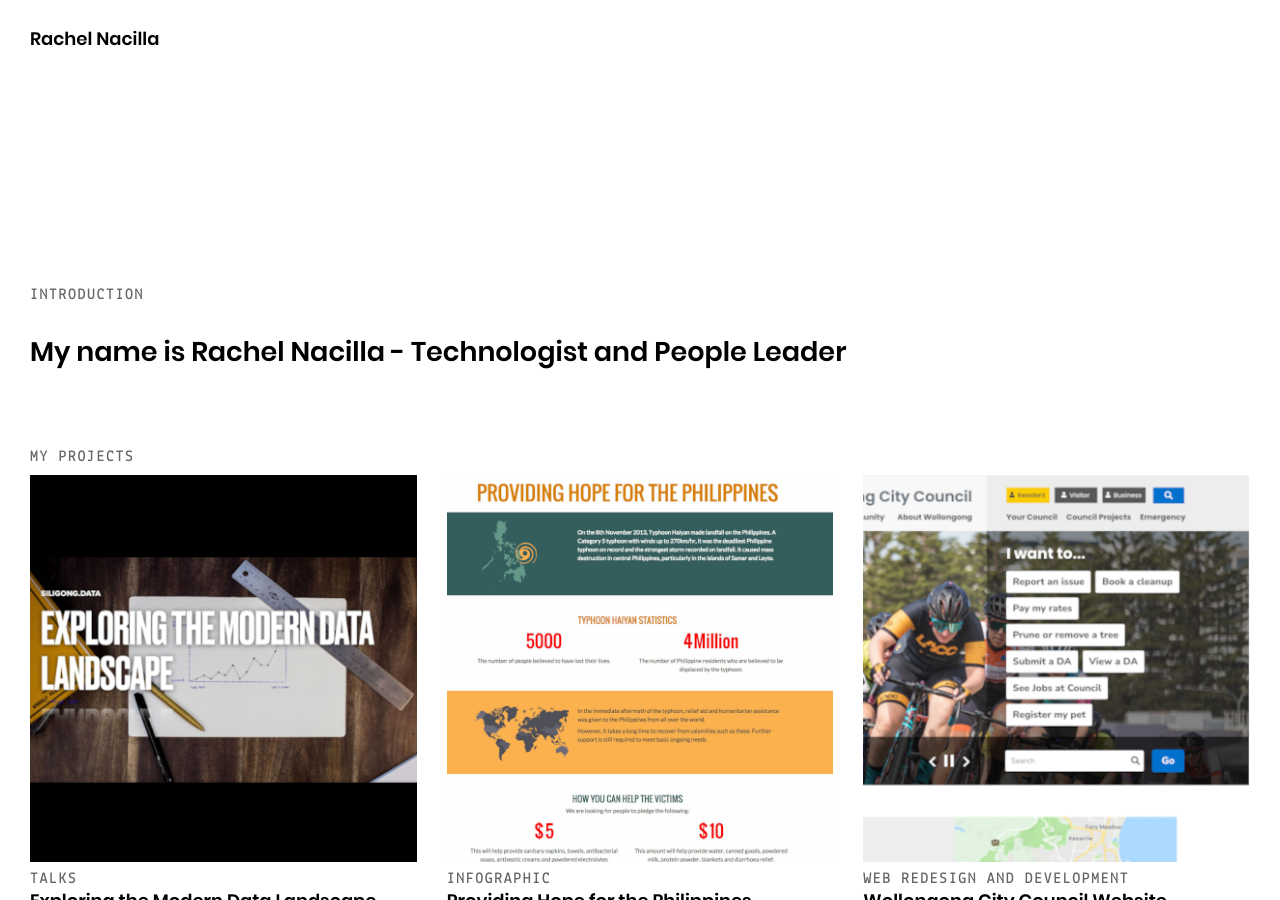
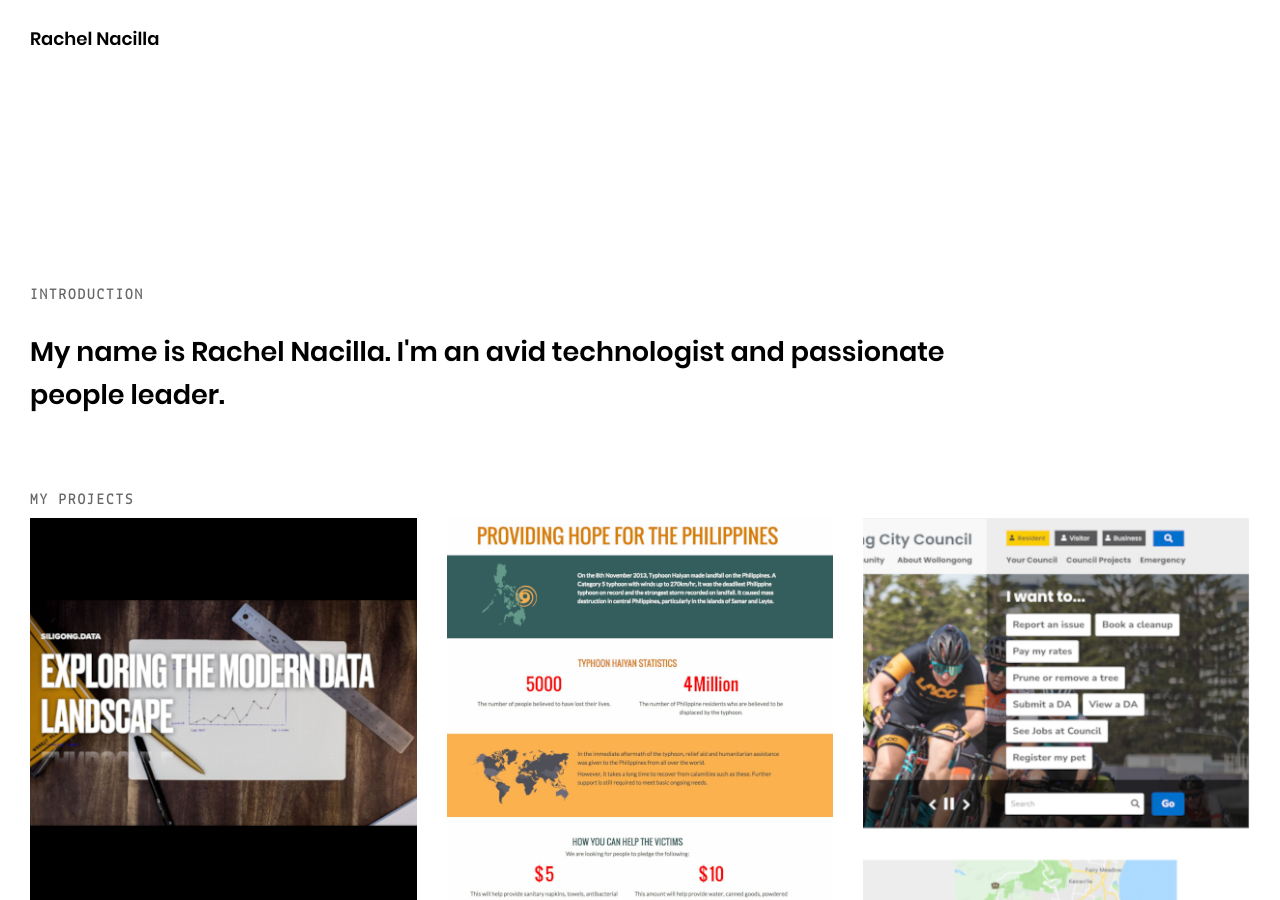
Before and after one commit to rachelnacilla/rachelnacilla.github.io, a Jekyll site: the page built from index.html, in a window 1280 px wide and 900 px high. Built offline with Jekyll 4.4.1, drawn with Linux system fonts in a browser that asks for light colours.

Commit message:
Changed copy on the front page again

```diff
--- a/index.html
+++ b/index.html
@@ -16,7 +16,7 @@
 			<div class="container">
 				<h2>Introduction</h2>
 
-							<p>My name is Rachel Nacilla - Technologist and People Leader</p>
+							<p>My name is Rachel Nacilla. I'm an avid technologist and passionate people leader.</p>
 
 
 
```
